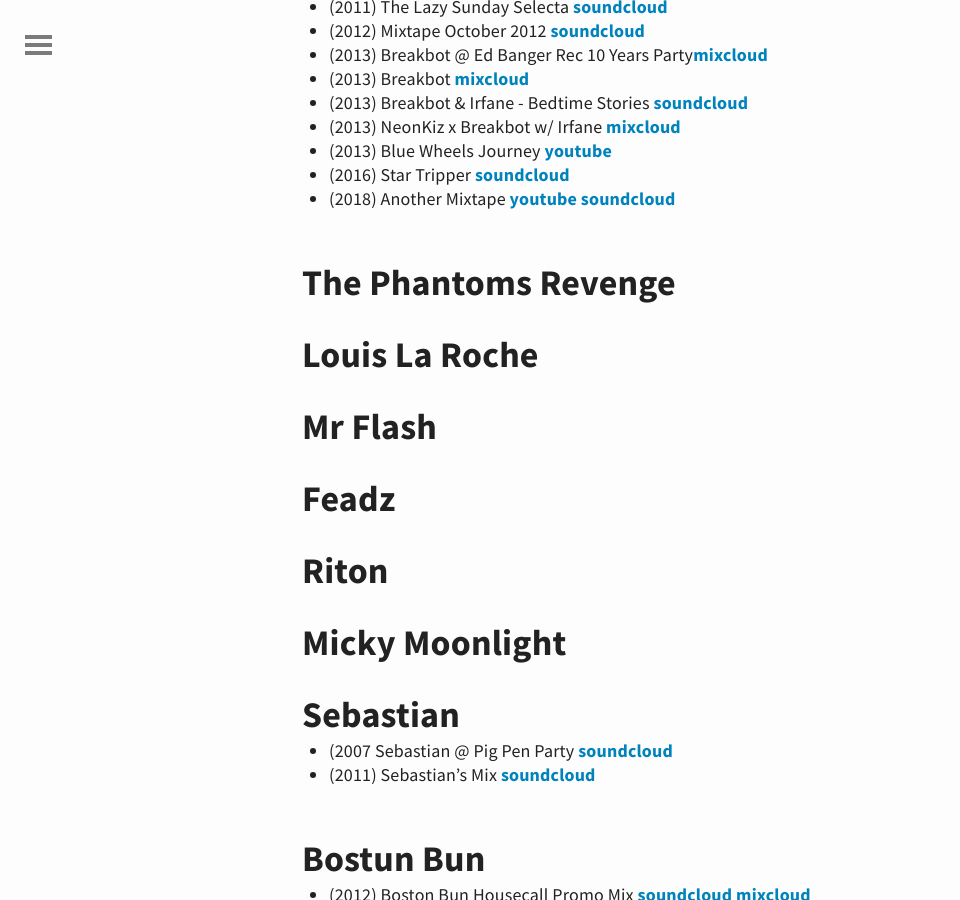
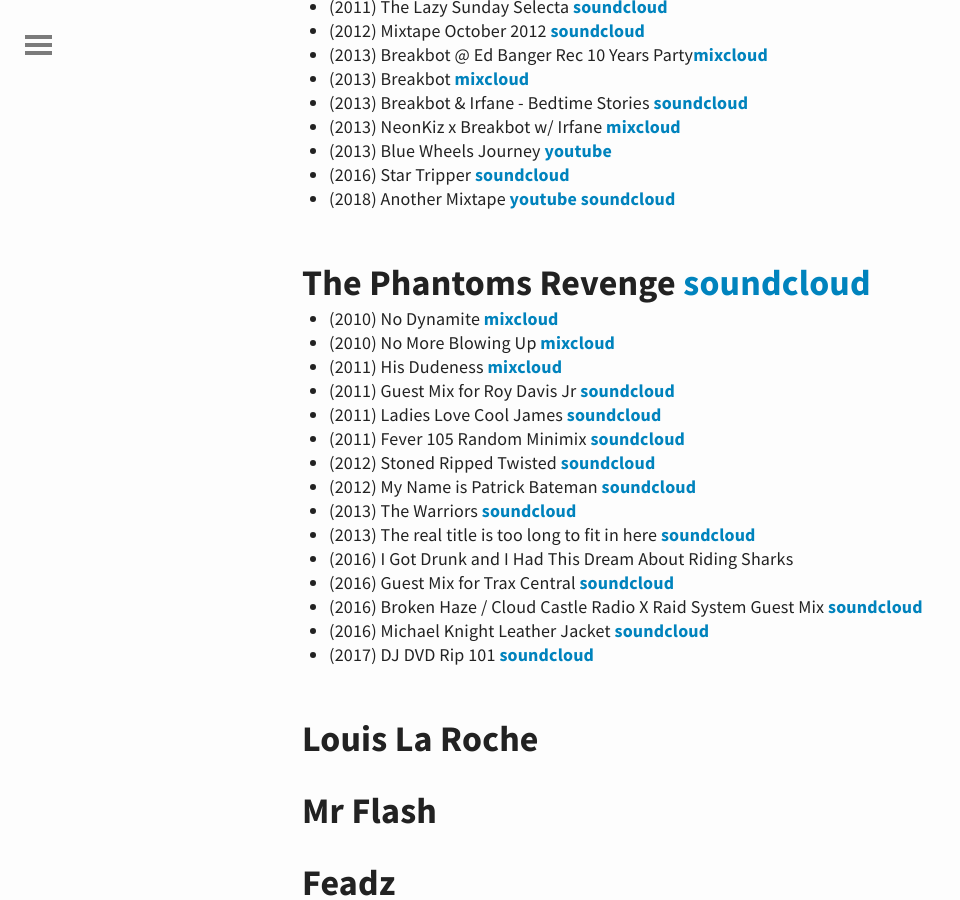
Before and after one commit to untra/untra.github.io, a Jekyll site: the page built from mixtapes.md, in a window 1280 px wide and 900 px high, scrolled down 1240 px. Shown: the whole window, without its empty margins (0-960 px from the left). Built offline with Jekyll 4.4.1, drawn with Linux system fonts in a browser that asks for light colours; our own code applies the rules of GitHub Pages for plain Markdown files; some of the changed text lies outside the part shown.

Commit message:
added a few more mixtapes

```diff
--- a/mixtapes.md
+++ b/mixtapes.md
@@ -5,9 +5,9 @@
 * (2011) House Party 2: The Pyjama Jam [soundcloud](https://soundcloud.com/edbangerrecords/house-party-2-the-pyjama-jam)
 * (2017) 45 Days With Justice [soundcloud](https://soundcloud.com/romuald-3/45-days-with-justice)
 * (2017) TGIF Mix 008 - TGIF Mix 008Ed Banger All Stars [soundcloud](https://soundcloud.com/konbiniradio/tgif-mix-007-ed-banger-all-stars-busy-p-cassius-para-one-boston-bun-borussia)
-* (2018) 15 ans
+* (2018) Ed Banger 15 Ans [soundcloud](https://soundcloud.com/commandantcool/ed-banger-15-ans-le-grand-rex)
 
-## Boiler Room
+## Boiler Room [soundcloud](https://soundcloud.com/platform)
 * (2016) Breakbot Boiler Room - #Untaggable [soundcloud](https://soundcloud.com/platform/breakbot)
 
 ## Dimitri from Paris [soundcloud](https://soundcloud.com/dfp)
@@ -35,7 +35,22 @@
 * (2016) Star Tripper [soundcloud](https://soundcloud.com/breakbot/star-tripper)
 * (2018) Another Mixtape [youtube](https://www.youtube.com/watch?v=T14KmtxtB0w) [soundcloud](https://soundcloud.com/breakbot/another-mixtape)
 
-## The Phantoms Revenge
+## The Phantoms Revenge [soundcloud](https://soundcloud.com/thephantomsrevenge)
+* (2010) No Dynamite [mixcloud](https://www.mixcloud.com/untra/the-phantoms-revenge-no-dynamite/)
+* (2010) No More Blowing Up [mixcloud](https://www.mixcloud.com/untra/the-phantoms-revenge-no-more-blowing-up/)
+* (2011) His Dudeness [mixcloud](https://www.mixcloud.com/untra/the-phantoms-revenge-his-dudeness/)
+* (2011) Guest Mix for Roy Davis Jr [soundcloud](https://soundcloud.com/thephantomsrevenge/guest-mix-for-roy-davis-jr)
+* (2011) Ladies Love Cool James [soundcloud](https://soundcloud.com/thephantomsrevenge/ladieslovecooljame)
+* (2011) Fever 105 Random Minimix [soundcloud](https://soundcloud.com/thephantomsrevenge/fever-105-random-minimix)
+* (2012) Stoned Ripped Twisted [soundcloud](https://soundcloud.com/thephantomsrevenge/stoned-ripped-twisted)
+* (2012) My Name is Patrick Bateman [soundcloud](https://soundcloud.com/thephantomsrevenge/mynameispatrickbateman)
+* (2013) The Warriors [soundcloud](https://soundcloud.com/thephantomsrevenge/thewarriors)
+* (2013) The real title is too long to fit in here [soundcloud](https://soundcloud.com/thephantomsrevenge/faketitties)
+* (2016) I Got Drunk and I Had This Dream About Riding Sharks
+* (2016) Guest Mix for Trax Central [soundcloud](https://soundcloud.com/thephantomsrevenge/guestmixtraxcentral)
+* (2016) Broken Haze / Cloud Castle Radio X Raid System Guest Mix [soundcloud](https://soundcloud.com/thephantomsrevenge/cloudcastleradioguestmix)
+* (2016) Michael Knight Leather Jacket [soundcloud](https://soundcloud.com/thephantomsrevenge/michaelknight)
+* (2017) DJ DVD Rip 101 [soundcloud](https://soundcloud.com/thephantomsrevenge/djdvdrip101)
 
 ## Louis La Roche
 
@@ -83,3 +98,19 @@
 
 ## NeonKidz
 * (2013) NeonKiz x Breakbot w/ Irfane [mixcloud](https://www.mixcloud.com/ben-lee2/neonkidz-x-breakbot-with-irfane-opening-dj-set/)
+
+## Go Go Bizkitt!
+* (2011) Just For You vol 1 [soundcloud](https://soundcloud.com/gogobizkitt/just-for-you-mixtape)
+* (2012) Just For You vol 2 [soundcloud](https://soundcloud.com/gogobizkitt/just-for-you-vol-2)
+* (2012) Just For You vol 3 [soundcloud](https://soundcloud.com/gogobizkitt/just-for-you-vol-3)
+* (2013) Just For You vol 4 [soundcloud](https://soundcloud.com/gogobizkitt/just-for-you-vol-4)
+* (2016) Just For You vol 5 [soundcloud](https://soundcloud.com/gogobizkitt/just-for-you-vol-5)
+* (2018) Just For You vol 6 [soundcloud](https://soundcloud.com/gogobizkitt/just-for-you-vol-6)
+
+## Poolside
+* (2013) Contact High Mixtape [soundcloud](https://soundcloud.com/poolside/contact-high-mixtape)
+* (2011) Day Mixtape [soundcloud](https://soundcloud.com/poolside/day-mixtape)
+* (2011) Night Mixtape (missing!) [soundcloud](https://soundcloud.com/poolside_music/night-mixtape)
+* (2012) Seasons Change Mixtape [soundcloud](https://soundcloud.com/poolside/seasons-change)
+* (2012) Night People Mixtape [soundcloud](https://soundcloud.com/poolside/poolside-night-people-dj)
+* (2014) Stir It Up Mixtape [soundcloud](https://soundcloud.com/poolside/poolside-stir-it-up-mixtape)
```
